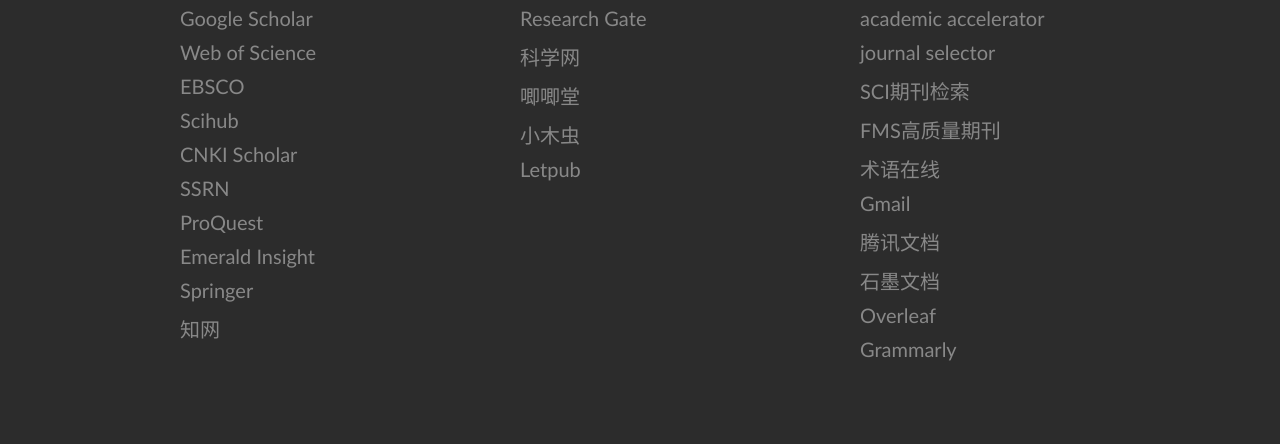
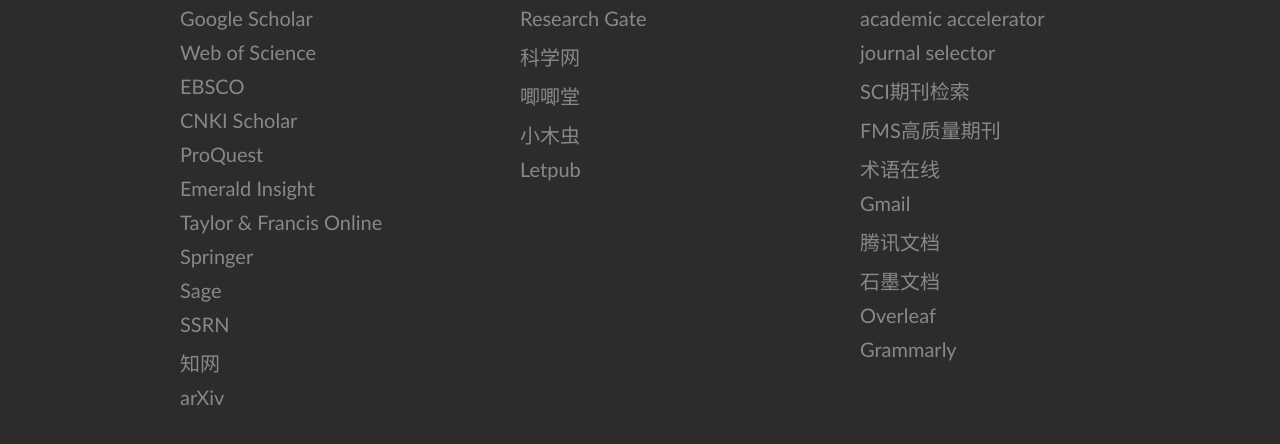
Before and after one commit to hiresearch/hiresearch.github.io, a plain HTML site: page index.html in a window 1280 px wide. Shown: the part 458-902 px from the top of the page. Drawn offline with Linux system fonts and the light colour scheme.

Commit message:
Update index.html

```diff
--- a/index.html
+++ b/index.html
@@ -103,20 +103,19 @@
             <div class="slide" name="科研">
                 <div class="part">
                     <h1> 数据库 </h1>
-
                     <div class="links">
                         <a href='https://scholar.google.com/' target="_blank">Google Scholar</a>
                         <a href='https://webofknowledge.com/' target="_blank"> Web of Science </a>
                         <a href='https://search.ebscohost.com/' target="_blank"> EBSCO </a>
-                        <a href='https://scihubtw.tw/' target="_blank"> Scihub </a>
                         <a href='https://scholar.cnki.net/' target="_blank"> CNKI Scholar </a>
-                        <a href='https://www.ssrn.com/index.cfm/en/' target="_blank">SSRN</a>
                         <a href='https://www.proquest.com/site/pqdd_unavailable.shtml' target="_blank"> ProQuest </a>
                         <a href='https://www.emerald.com/insight/' target="_blank"> Emerald Insight </a>
+                        <a href='https://www.tandfonline.com/' target="_blank"> Taylor & Francis Online </a>
                         <a href='https://link.springer.com/' target="_blank"> Springer </a>
+                        <a href='https://journals.sagepub.com/' target="_blank"> Sage </a>
+                        <a href='https://www.ssrn.com/index.cfm/en/' target="_blank">SSRN</a>
                         <a href='http://www.cnki.net/' target="_blank"> 知网 </a>
-
-
+                        <a href='https://arxiv.org/search/' target="_blank"> arXiv </a>
                     </div>
                 </div>
 
```
